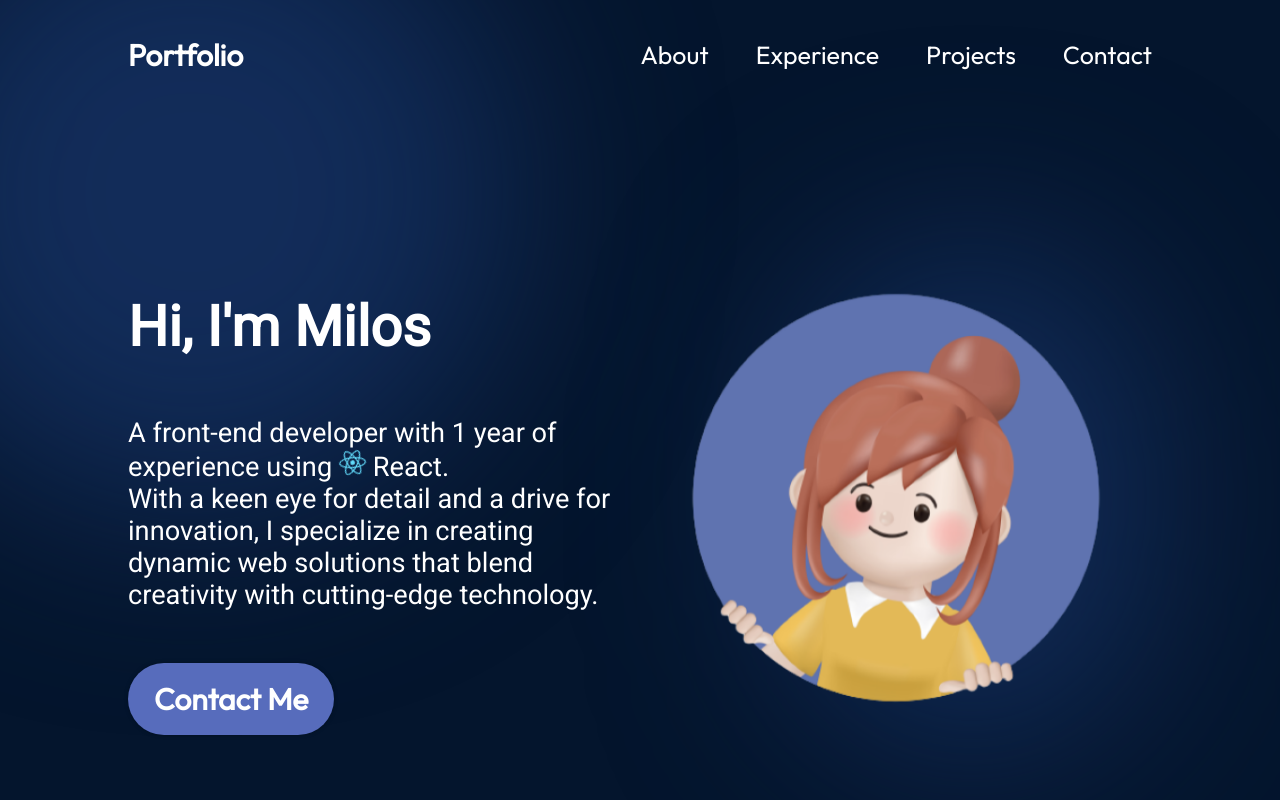
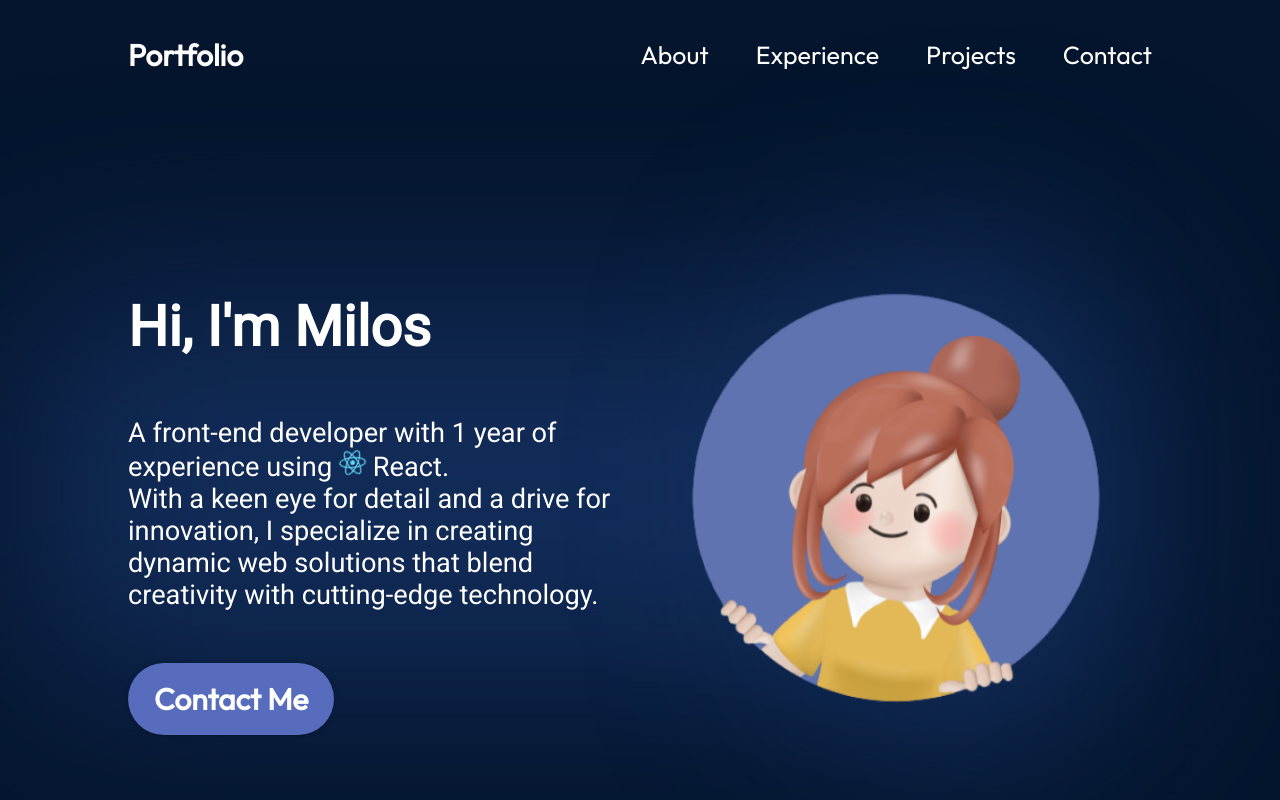
Before and after one commit to milos-95/portfolio, a React (Vite) app: page / in a window 1280 px wide. Shown: the top 800 px of the page. Built offline with nearby package versions, Linux system fonts and the light colour scheme.

Commit message:
Changed Hero's CSS

```diff
--- a/src/components/Hero/Hero.module.css
+++ b/src/components/Hero/Hero.module.css
@@ -80,13 +80,9 @@
 
 .topBlur {
   position: absolute;
-  width: 50vw;
-  height: 50vw;
-  min-width: 350px;
-  min-height: 350px;
-  top: -128px;
-  left: -10vw;
-  border-radius: 764px;
+  width: 75vw;
+  height: 30vw;
+  left: 2vw;
   background: rgba(25, 55, 109, 0.7);
   filter: blur(100px);
   z-index: 0;
```
